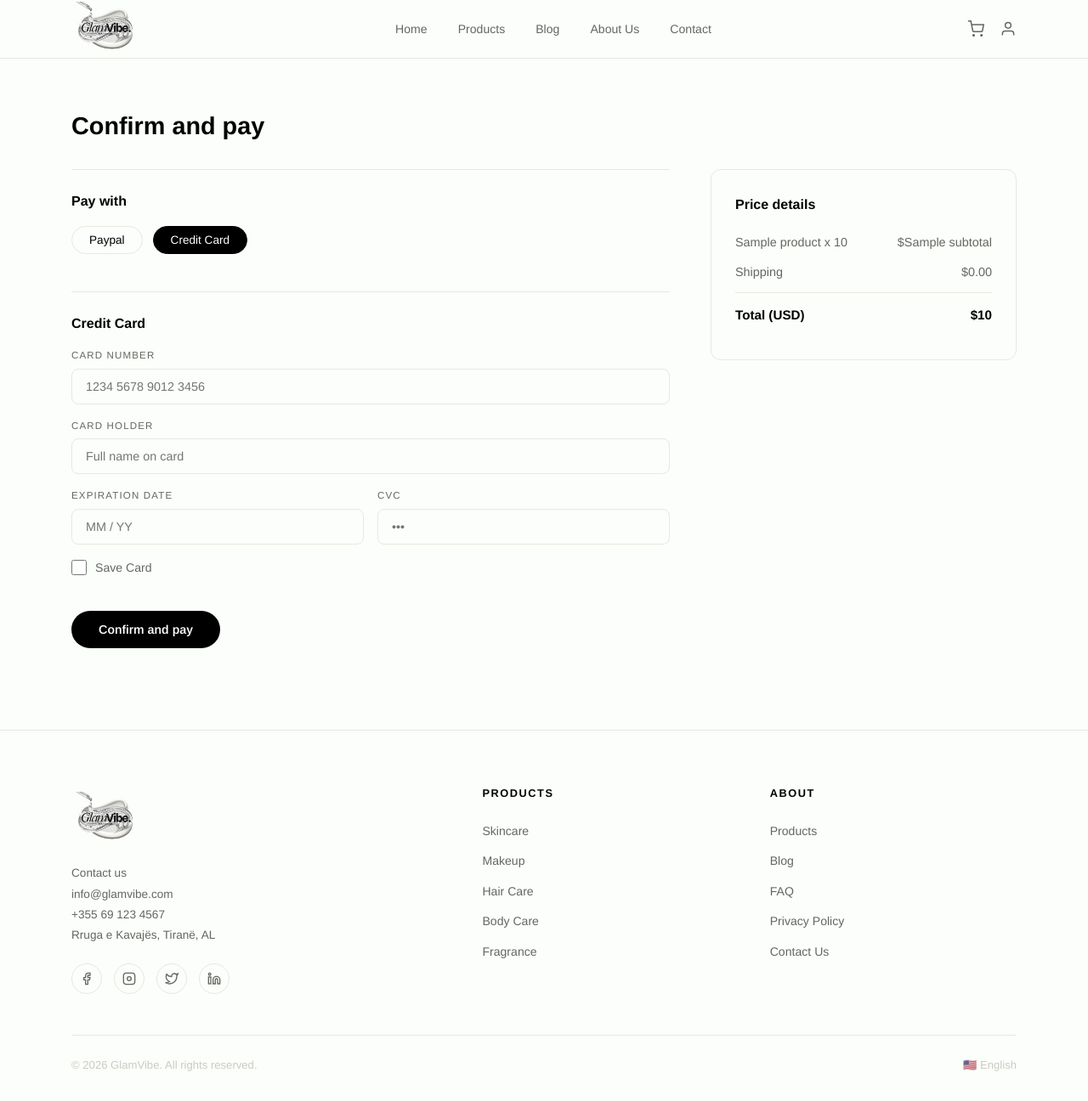
After one commit to saagesa/GlamVibe, a Django app: template home/templates/home/checkout.html in a window 1280 px wide. The commit adds this page. Shown: the whole page at 85% size. Run offline with Django 3.2, Linux system fonts and the light colour scheme; the template is opened without the code that fills it: most values are stand-ins (such as "Sample title", 1, 10 or a date in 2020).

Commit message:
update project

```diff
--- a/home/templates/home/about.html
+++ b/home/templates/home/about.html
@@ -415,7 +415,7 @@
       <div class="footer-col">
         <h4>About</h4>
         <ul>
-          <li><a href="#">Products</a></li>
+          <li><a href="{% url 'products' %}">Products</a></li>
           <li><a href="{% url 'blog' %}">Blog</a></li>
           <li><a href="{% url 'faq' %}">FAQ</a></li>
           <li><a href="#">Privacy Policy</a></li>
--- a/home/templates/home/blog.html
+++ b/home/templates/home/blog.html
@@ -205,7 +205,7 @@
   </div>
   <div class="mobile-nav" id="mobileNav">
     <a href="{% url 'home' %}">Home</a>
-    <a href="#">Discover</a>
+    <a href="{% url 'products' %}">Products</a>
     <a href="{% url 'blog' %}" class="active">Blog</a>
     <a href="{% url 'about' %}">About Us</a>
     <a href="{% url 'contact' %}">Contact</a>
@@ -289,7 +289,7 @@
       <div class="footer-col">
         <h4>About</h4>
         <ul>
-          <li><a href="#">Products</a></li>
+          <li><a href="{% url 'products' %}">Products</a></li>
           <li><a href="{% url 'blog' %}">Blog</a></li>
           <li><a href="{% url 'faq' %}">FAQ</a></li>
           <li><a href="#">Privacy Policy</a></li>
--- /dev/null
+++ b/home/templates/home/checkout.html
@@ -0,0 +1,250 @@
+{% load static %}
+<html lang="en">
+<head>
+  <meta charset="UTF-8" />
+  <meta name="viewport" content="width=device-width, initial-scale=1.0"/>
+  <title>Checkout – GlamVibe</title>
+  <link href="https://fonts.googleapis.com/css2?family=Arimo:wght@400;500;600;700&display=swap" rel="stylesheet">
+  <style>
+    *, *::before, *::after { box-sizing: border-box; margin: 0; padding: 0; }
+    :root { --cream:#F2F3EC;--warm-white:#FBFEFB;--charcoal:#000;--mid:#676660;--light:#CDCBC0;--accent-dark:#676660;--border:#E8E8DD;--font:'Arimo',sans-serif;--radius:12px;--transition:.3s ease; }
+    body { font-family:var(--font);background:var(--warm-white);color:var(--charcoal);line-height:1.6; }
+    a { text-decoration:none;color:inherit; } ul { list-style:none; }
+    .container { max-width:1160px;margin:0 auto;padding:0 24px; }
+    .navbar { position:sticky;top:0;z-index:100;background:rgba(251,254,251,.97);backdrop-filter:blur(12px);border-bottom:1px solid var(--border); }
+    .navbar-inner { display:flex;align-items:center;justify-content:space-between;height:68px;position:relative; }
+    .logo img { height:80px;width:auto; }
+    .nav-links { display:flex;gap:36px; }
+    .nav-links a { font-size:.88rem;color:var(--mid);transition:color var(--transition); }
+    .nav-links a:hover { color:var(--charcoal); }
+    .nav-icons { display:flex;gap:18px;align-items:center; }
+    .nav-icons svg { width:20px;height:20px;stroke:var(--mid);fill:none;stroke-width:1.8;cursor:pointer; }
+    .nav-icons svg:hover { stroke:var(--charcoal); }
+    .menu-toggle { display:none;flex-direction:column;justify-content:center;gap:5px;width:40px;height:40px;background:none;border:none;cursor:pointer;padding:6px;border-radius:8px; }
+    .menu-toggle span { display:block;width:22px;height:2px;background:var(--charcoal);border-radius:2px;transition:transform var(--transition),opacity var(--transition);transform-origin:center; }
+    .menu-toggle.open span:nth-child(1){transform:translateY(7px) rotate(45deg);}
+    .menu-toggle.open span:nth-child(2){opacity:0;}
+    .menu-toggle.open span:nth-child(3){transform:translateY(-7px) rotate(-45deg);}
+    @media(max-width:900px){.menu-toggle{display:flex!important;}.nav-links{display:none!important;}}
+    .mobile-nav{display:none;position:absolute;top:68px;left:0;right:0;background:rgba(251,254,251,.98);border-bottom:1px solid var(--border);padding:20px 24px 28px;flex-direction:column;gap:4px;box-shadow:0 8px 24px rgba(0,0,0,.08);}
+    .mobile-nav.open{display:flex;}
+    .mobile-nav a{font-size:1rem;color:var(--mid);padding:10px 0;border-bottom:1px solid var(--border);}
+    .mobile-nav a:last-child{border-bottom:none;}
+
+    /* ── Page ── */
+    .checkout-section { padding:56px 0 96px; }
+    .checkout-inner { display:grid;grid-template-columns:1fr 360px;gap:48px;align-items:start; }
+    h1 { font-size:1.8rem;font-weight:700;margin-bottom:28px; }
+
+    /* Payment method */
+    .block { border-top:1px solid var(--border);padding:24px 0; }
+    .block-title { font-size:1rem;font-weight:700;margin-bottom:16px; }
+    .pay-methods { display:flex;align-items:center;gap:12px;margin-bottom:20px; }
+    .pay-btn { padding:8px 20px;border:1.5px solid var(--border);border-radius:40px;font-family:var(--font);font-size:.85rem;cursor:pointer;background:transparent;transition:var(--transition); }
+    .pay-btn.active { background:var(--charcoal);color:#fff;border-color:var(--charcoal); }
+    .pay-btn:hover:not(.active) { border-color:var(--charcoal); }
+
+    /* Form */
+    .form-label { font-size:.72rem;letter-spacing:.1em;text-transform:uppercase;color:var(--mid);margin-bottom:6px;display:block; }
+    .form-input { width:100%;padding:12px 16px;border:1.5px solid var(--border);border-radius:8px;font-family:var(--font);font-size:.9rem;outline:none;transition:border-color var(--transition);background:var(--warm-white); }
+    .form-input:focus { border-color:var(--accent-dark); }
+    .form-group { margin-bottom:16px; }
+    .form-row { display:grid;grid-template-columns:1fr 1fr;gap:16px;margin-bottom:16px; }
+    .save-card { display:flex;align-items:center;gap:10px;margin:16px 0;font-size:.88rem;color:var(--mid); }
+    .save-card input { width:18px;height:18px;accent-color:var(--charcoal);cursor:pointer; }
+
+    .btn-pay { padding:14px 32px;background:var(--charcoal);color:#fff;border:none;border-radius:40px;font-family:var(--font);font-size:.9rem;font-weight:600;cursor:pointer;transition:background var(--transition); }
+    .btn-pay:hover { background:#333; }
+
+    /* Price details */
+    .price-card { background:var(--warm-white);border:1px solid var(--border);border-radius:var(--radius);padding:28px; }
+    .price-card h3 { font-size:1rem;font-weight:700;margin-bottom:20px; }
+    .price-row { display:flex;justify-content:space-between;font-size:.9rem;color:var(--mid);margin-bottom:12px; }
+    .price-row.total { font-weight:700;color:var(--charcoal);border-top:1px solid var(--border);padding-top:14px;margin-top:4px;font-size:.95rem; }
+
+    /* Footer */
+    .footer{background:var(--warm-white);border-top:1px solid var(--border);padding:64px 0 32px;}
+    .footer-grid{display:grid;grid-template-columns:1.5fr 1fr 1fr;gap:48px;}
+    .footer-col h4{font-size:.8rem;letter-spacing:.12em;text-transform:uppercase;margin-bottom:20px;color:var(--charcoal);}
+    .footer-col ul li{margin-bottom:10px;}
+    .footer-col ul li a{color:var(--mid);font-size:.88rem;transition:color var(--transition);}
+    .footer-col ul li a:hover{color:var(--accent-dark);}
+    .footer-brand p{color:var(--mid);font-size:.85rem;margin-bottom:20px;line-height:1.8;}
+    .social-links{display:flex;gap:14px;}
+    .social-links a{width:36px;height:36px;border-radius:50%;border:1.5px solid var(--border);display:flex;align-items:center;justify-content:center;transition:var(--transition);}
+    .social-links a:hover{background:var(--charcoal);border-color:var(--charcoal);}
+    .social-links a:hover svg{stroke:#fff;}
+    .social-links svg{width:16px;height:16px;stroke:var(--mid);fill:none;stroke-width:2;}
+    .footer-bottom{margin-top:48px;padding-top:24px;border-top:1px solid var(--border);display:flex;justify-content:space-between;align-items:center;flex-wrap:wrap;gap:8px;}
+    .footer-bottom p{color:var(--light);font-size:.82rem;}
+
+    @media(max-width:900px){.checkout-inner{grid-template-columns:1fr;}.footer-grid{grid-template-columns:1fr 1fr;gap:36px;}}
+    @media(max-width:580px){.footer-grid{grid-template-columns:1fr;}.form-row{grid-template-columns:1fr;}}
+  </style>
+</head>
+<body>
+
+<nav class="navbar">
+  <div class="container navbar-inner">
+    <div class="logo"><img src="{% static 'images/glamvibe-logo.png' %}" alt="GlamVibe"></div>
+    <ul class="nav-links">
+      <li><a href="{% url 'home' %}">Home</a></li>
+      <li><a href="{% url 'products' %}">Products</a></li>
+      <li><a href="{% url 'blog' %}">Blog</a></li>
+      <li><a href="{% url 'about' %}">About Us</a></li>
+      <li><a href="{% url 'contact' %}">Contact</a></li>
+    </ul>
+    <div style="display:flex;align-items:center;gap:12px;">
+      <div class="nav-icons">
+        <a href="{% url 'cart' %}"><svg viewBox="0 0 24 24"><circle cx="9" cy="21" r="1"/><circle cx="20" cy="21" r="1"/><path d="M1 1h4l2.68 13.39a2 2 0 0 0 2 1.61h9.72a2 2 0 0 0 2-1.61L23 6H6"/></svg></a>
+        <a href="{% if user.is_authenticated %}{% url 'profile' %}{% else %}{% url 'login' %}{% endif %}"><svg viewBox="0 0 24 24"><path d="M20 21v-2a4 4 0 0 0-4-4H8a4 4 0 0 0-4 4v2"/><circle cx="12" cy="7" r="4"/></svg></a>
+      </div>
+      <button class="menu-toggle" id="menuToggle"><span></span><span></span><span></span></button>
+    </div>
+  </div>
+  <div class="mobile-nav" id="mobileNav">
+    <a href="{% url 'home' %}">Home</a><a href="{% url 'products' %}">Discover</a>
+    <a href="{% url 'blog' %}">Blog</a><a href="{% url 'about' %}">About Us</a><a href="{% url 'contact' %}">Contact</a>
+  </div>
+</nav>
+
+<section class="checkout-section">
+  <div class="container">
+    <h1>Confirm and pay</h1>
+    <div class="checkout-inner">
+
+      <!-- Left: Payment form -->
+      <div>
+        <form method="POST" action="{% url 'checkout' %}">
+          {% csrf_token %}
+
+          <div class="block">
+            <p class="block-title">Pay with</p>
+            <div class="pay-methods">
+              <button type="button" class="pay-btn" id="btnPaypal" onclick="setMethod('paypal')">Paypal</button>
+              <button type="button" class="pay-btn active" id="btnCard" onclick="setMethod('card')">Credit Card</button>
+            </div>
+            <input type="hidden" name="payment_method" id="paymentMethod" value="card">
+          </div>
+
+          <div class="block" id="cardSection">
+            <p class="block-title">Credit Card</p>
+            <div class="form-group">
+              <label class="form-label">Card Number</label>
+              <input type="text" class="form-input" name="card_number" placeholder="1234 5678 9012 3456" maxlength="19" id="cardNum">
+            </div>
+            <div class="form-group">
+              <label class="form-label">Card Holder</label>
+              <input type="text" class="form-input" name="card_holder" placeholder="Full name on card">
+            </div>
+            <div class="form-row">
+              <div>
+                <label class="form-label">Expiration Date</label>
+                <input type="text" class="form-input" name="expiry" placeholder="MM / YY" maxlength="7">
+              </div>
+              <div>
+                <label class="form-label">CVC</label>
+                <input type="text" class="form-input" name="cvc" placeholder="•••" maxlength="4">
+              </div>
+            </div>
+            <label class="save-card">
+              <input type="checkbox" name="save_card"> Save Card
+            </label>
+          </div>
+
+          <button type="submit" class="btn-pay">Confirm and pay</button>
+        </form>
+      </div>
+
+      <!-- Right: Price summary -->
+      <div class="price-card">
+        <h3>Price details</h3>
+        {% for item in cart.items.all %}
+        <div class="price-row">
+          <span>{{ item.product.name }} x {{ item.quantity }}</span>
+          <span>${{ item.subtotal }}</span>
+        </div>
+        {% endfor %}
+        <div class="price-row">
+          <span>Shipping</span>
+          <span>$0.00</span>
+        </div>
+        <div class="price-row total">
+          <span>Total (USD)</span>
+          <span>${{ cart.total }}</span>
+        </div>
+      </div>
+
+    </div>
+  </div>
+</section>
+
+<!-- Footer -->
+<footer class="footer">
+  <div class="container">
+    <div class="footer-grid">
+      <div class="footer-brand">
+        <div style="margin-bottom:12px;"><img src="{% static 'images/glamvibe-logo.png' %}" alt="GlamVibe" style="height:80px;width:auto;"></div>
+        <p>Contact us<br>info@glamvibe.com<br>+355 69 123 4567<br>Rruga e Kavajës, Tiranë, AL</p>
+        <div class="social-links" style="margin-top:16px;">
+          <a href="#"><svg viewBox="0 0 24 24"><path d="M18 2h-3a5 5 0 0 0-5 5v3H7v4h3v8h4v-8h3l1-4h-4V7a1 1 0 0 1 1-1h3z"/></svg></a>
+          <a href="#"><svg viewBox="0 0 24 24"><rect x="2" y="2" width="20" height="20" rx="5"/><circle cx="12" cy="12" r="3.5"/></svg></a>
+          <a href="#"><svg viewBox="0 0 24 24"><path d="M23 3a10.9 10.9 0 0 1-3.14 1.53 4.48 4.48 0 0 0-7.86 3v1A10.66 10.66 0 0 1 3 4s-4 9 5 13a11.64 11.64 0 0 1-7 2c9 5 20 0 20-11.5a4.5 4.5 0 0 0-.08-.83A7.72 7.72 0 0 0 23 3z"/></svg></a>
+          <a href="#"><svg viewBox="0 0 24 24"><path d="M16 8a6 6 0 0 1 6 6v7h-4v-7a2 2 0 0 0-4 0v7h-4v-7a6 6 0 0 1 6-6z"/><rect x="2" y="9" width="4" height="12"/><circle cx="4" cy="4" r="2"/></svg></a>
+        </div>
+      </div>
+      <div class="footer-col">
+        <h4>Products</h4>
+        <ul>
+          <li><a href="{% url 'products' %}?category=skincare">Skincare</a></li>
+          <li><a href="{% url 'products' %}?category=makeup">Makeup</a></li>
+          <li><a href="{% url 'products' %}?category=hair-care">Hair Care</a></li>
+          <li><a href="{% url 'products' %}?category=body-care">Body Care</a></li>
+          <li><a href="{% url 'products' %}?category=fragrance">Fragrance</a></li>
+        </ul>
+      </div>
+      <div class="footer-col">
+        <h4>About</h4>
+        <ul>
+          <li><a href="{% url 'products' %}">Products</a></li>
+          <li><a href="{% url 'blog' %}">Blog</a></li>
+          <li><a href="{% url 'faq' %}">FAQ</a></li>
+          <li><a href="#">Privacy Policy</a></li>
+          <li><a href="{% url 'contact' %}">Contact Us</a></li>
+        </ul>
+      </div>
+    </div>
+    <div class="footer-bottom">
+      <p>© 2026 GlamVibe. All rights reserved.</p>
+      <p>🇺🇸 English</p>
+    </div>
+  </div>
+</footer>
+
+<script>
+  const menuToggle = document.getElementById('menuToggle');
+  const mobileNav  = document.getElementById('mobileNav');
+  const navLinks   = document.querySelector('.nav-links');
+  function applyLayout() {
+    if (window.innerWidth <= 900) { menuToggle.style.display='flex'; if(navLinks) navLinks.style.display='none'; }
+    else { menuToggle.style.display='none'; if(navLinks) navLinks.style.display='flex'; mobileNav.classList.remove('open'); menuToggle.classList.remove('open'); }
+  }
+  applyLayout(); window.addEventListener('resize', applyLayout);
+  menuToggle.addEventListener('click', () => { const o=mobileNav.classList.toggle('open'); menuToggle.classList.toggle('open',o); });
+  document.addEventListener('click', e => { if(!e.target.closest('.navbar')){ mobileNav.classList.remove('open'); menuToggle.classList.remove('open'); }});
+
+  function setMethod(m) {
+    document.getElementById('paymentMethod').value = m;
+    document.getElementById('btnPaypal').classList.toggle('active', m==='paypal');
+    document.getElementById('btnCard').classList.toggle('active', m==='card');
+    document.getElementById('cardSection').style.display = m==='card' ? 'block' : 'none';
+  }
+
+  // Card number formatting
+  document.getElementById('cardNum').addEventListener('input', function() {
+    let v = this.value.replace(/\D/g,'').substring(0,16);
+    this.value = v.replace(/(.{4})/g,'$1 ').trim();
+  });
+</script>
+</body>
+</html>
--- a/home/templates/home/contact.html
+++ b/home/templates/home/contact.html
@@ -295,7 +295,7 @@
   </div>
   <div class="mobile-nav" id="mobileNav">
     <a href="{% url 'home' %}">Home</a>
-    <a href="#">Discover</a>
+    <a href="{% url 'products' %}">Products</a>
     <a href="{% url 'blog' %}">Blog</a>
     <a href="{% url 'about' %}">About Us</a>
     <a href="{% url 'contact' %}" class="active">Contact</a>
@@ -389,7 +389,7 @@
       <div class="footer-col">
         <h4>About</h4>
         <ul>
-          <li><a href="#">Products</a></li>
+          <li><a href="{% url 'products' %}">Products</a></li>
           <li><a href="{% url 'blog' %}">Blog</a></li>
           <li><a href="{% url 'faq' %}">FAQ</a></li>
           <li><a href="#">Privacy Policy</a></li>
--- a/home/templates/home/faq.html
+++ b/home/templates/home/faq.html
@@ -232,8 +232,8 @@
 
     <ul class="nav-links">
       <li><a href="{% url 'home' %}">Home</a></li>
-      <li><a href="#">Discover</a></li>
-      <li><a href="#">Blog</a></li>
+      <li><a href="{% url 'products' %}">Products</a></li>
+      <li><a href="{% url 'blog' %}">Blog</a></li>
       <li><a href="{% url 'about' %}">About Us</a></li>
       <li><a href="{% url 'contact' %}">Contact</a></li>
     </ul>
@@ -357,7 +357,7 @@
       <div class="footer-col">
         <h4>About</h4>
         <ul>
-          <li><a href="#">Products</a></li>
+          <li><a href="{% url 'products' %}">Products</a></li>
           <li><a href="{% url 'blog' %}">Blog</a></li>
           <li><a href="{% url 'faq' %}">FAQ</a></li>
           <li><a href="#">Privacy Policy</a></li>
--- a/home/templates/home/product_detail.html
+++ b/home/templates/home/product_detail.html
@@ -274,7 +274,7 @@
   </div>
   <div class="mobile-nav" id="mobileNav">
     <a href="{% url 'home' %}">Home</a>
-    <a href="{% url 'products' %}" class="active">Discover</a>
+    <a href="{% url 'products' %}" class="active">Products</a>
     <a href="{% url 'blog' %}">Blog</a>
     <a href="{% url 'about' %}">About Us</a>
     <a href="{% url 'contact' %}">Contact</a>
@@ -332,7 +332,9 @@
 
         <!-- Actions -->
         <div class="detail-actions">
-          <a href="{% url 'cart_add' product.pk %}" class="btn-order">Order Now</a>
+          <a href="{% url 'cart_add' product.pk %}?next=checkout" class="btn-order">
+    Order Now
+</a>
           <a href="{% url 'cart_add' product.pk %}" class="btn-cart">
             <svg viewBox="0 0 24 24"><circle cx="9" cy="21" r="1"/><circle cx="20" cy="21" r="1"/><path d="M1 1h4l2.68 13.39a2 2 0 0 0 2 1.61h9.72a2 2 0 0 0 2-1.61L23 6H6"/></svg>
             Add to Cart
--- a/home/templates/home/profile.html
+++ b/home/templates/home/profile.html
@@ -220,8 +220,8 @@
   </div>
   <div class="mobile-nav" id="mobileNav">
     <a href="{% url 'home' %}">Home</a>
-    <a href="#">Discover</a>
-    <a href="#">Blog</a>
+    <a href="{% url 'products' %}">ProductsDiscover</a>
+    <a href="{% url 'blog' %}">ProductsBlog</a>
     <a href="{% url 'about' %}">About Us</a>
     <a href="{% url 'contact' %}">Contact</a>
   </div>
--- a/home/urls.py
+++ b/home/urls.py
@@ -31,4 +31,7 @@ urlpatterns = [
     # ── Blog ───────────────────────────────────────────
     path('blog/',              views.blog_list,   name='blog'),
     path('blog/<slug:slug>/',  views.blog_detail, name='blog_detail'),
+
+path('checkout/',         views.checkout,      name='checkout'),
+path('order-success/<int:pk>/', views.order_success, name='order_success'),
 ]
```
Also changed, not shown: home/admin.py (+14 -1 lines), home/models.py (+32 -0 lines), home/templates/home/blog_detail.html (+9 -9 lines), home/templates/home/cart.html (+6 -1 lines), home/templates/home/index.html (+10 -10 lines), home/templates/home/order_success.html (added, +216 -0 lines), home/views.py (+34 -4 lines).
